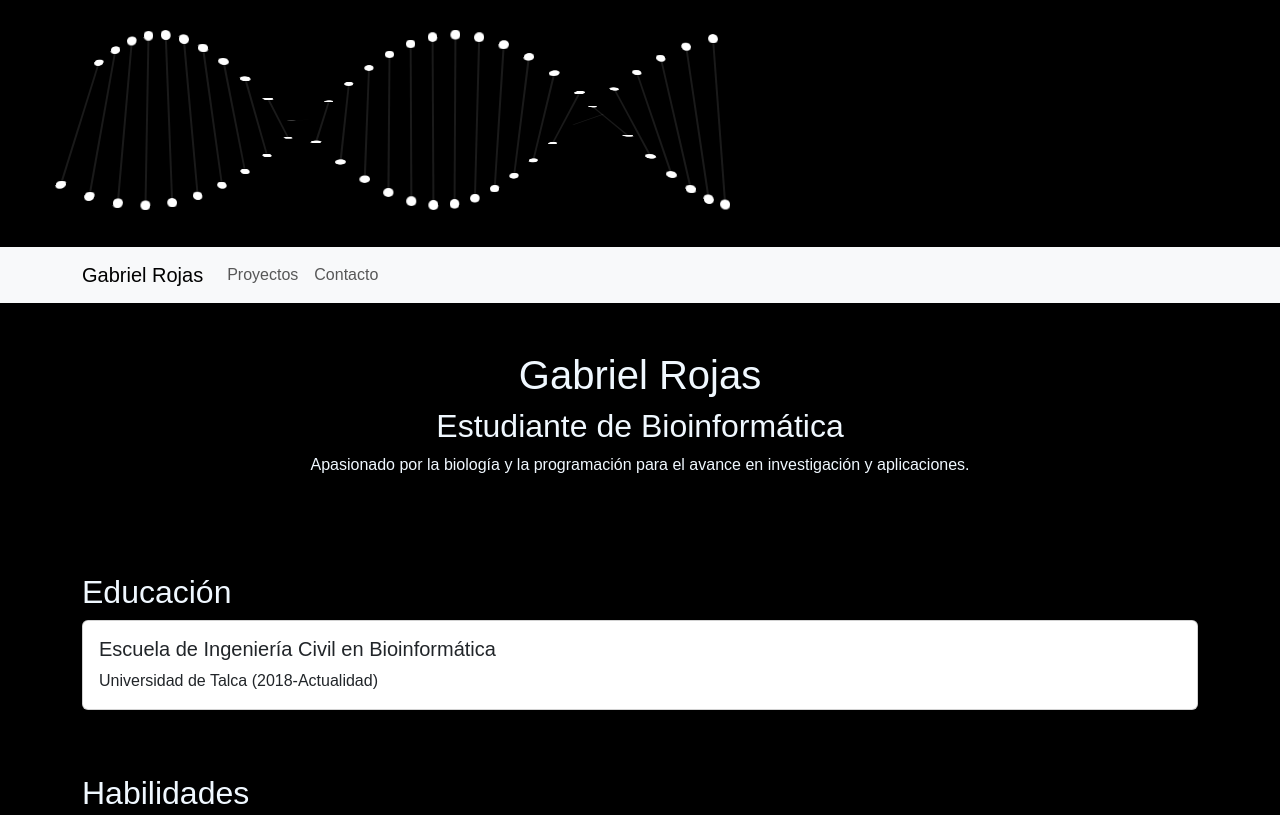
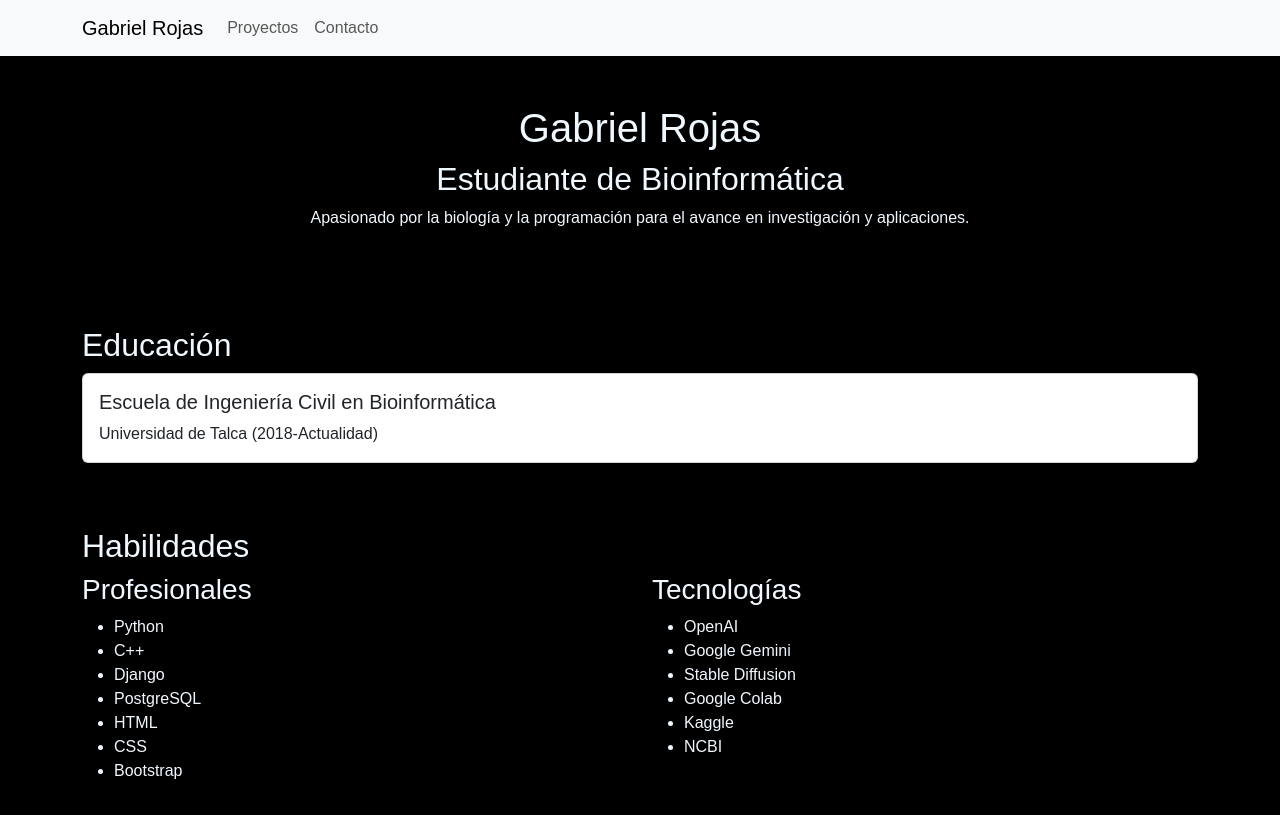
Before and after one commit to gaos180/portfolio, a plain HTML site: page index.html in a window 1280 px wide. Shown: the top 815 px of the page. Drawn offline with nearby package versions, Linux system fonts and the light colour scheme.

Commit message:
Add animation

```diff
--- a/index.html
+++ b/index.html
@@ -6,15 +6,33 @@
     <title>Portafolio - Gabriel Rojas</title>
     <link href="https://cdn.jsdelivr.net/npm/bootstrap@5.3.3/dist/css/bootstrap.min.css" rel="stylesheet" integrity="sha384-QWTKZyjpPEjISv5WaRU9OFeRpok6YctnYmDr5pNlyT2bRjXh0JMhjY6hW+ALEwIH" crossorigin="anonymous">
     <link rel="stylesheet" href="css/main_page.css">
+    <!-- Oculta el contenido inicialmente -->
+    <style>
+        #content {
+          display: none; /* Ocultar el contenido inicialmente */
+        }
+        #animation {
+            position: absolute;
+            top: 50%;
+            height: 240px;
+            left: 50%;
+            width: 800px;
+            margin-top: -120px;
+            margin-left: -400px;
+            perspective: 1000px;
+        }
+      </style>
 </head>
 <body>
 
-    <div>
-        <!-- Animacion dna -->
+    <div id="animation">
+        <!-- Animacion DNA -->
         <iframe src="dna.html" style="width: 800px; height: 240px; border: none;"></iframe>
 
     </div>
 
+    <!-- Contenido de la página -->
+    <div id="content">
 
     <nav class="navbar navbar-expand-lg navbar-light bg-light">
         <div class="container">
@@ -113,6 +131,26 @@
         <p>Correo: grojas18@alumnos.utalca.cl</p>
         <p>Teléfono: +569 4179 6259</p>
     </section>
+    </div>
+
+    <script>
+        window.addEventListener('load', function() {
+        setTimeout(function() { // Esperar 2 segundos antes de ejecutar la animación
+                document.getElementById('content').style.display = 'block';
+                const contenido = document.getElementById('content');
+                contenido.animate([
+                { opacity: 0 },
+                { opacity: 1 }
+                ], {
+                duration: 1000,
+                easing: 'ease-in-out'
+                });
+
+                document.getElementById('animation').style.display = 'none';
+            }, 2000); // 2000 milisegundos = 2 segundos
+        });
+
+      </script>
 
     <script src="https://code.jquery.com/jquery-3.5.1.slim.min.js"></script>
     <script src="https://cdn.jsdelivr.net/npm/@popperjs/core@2.9.3/dist/umd/popper.min.js"></script>
```
